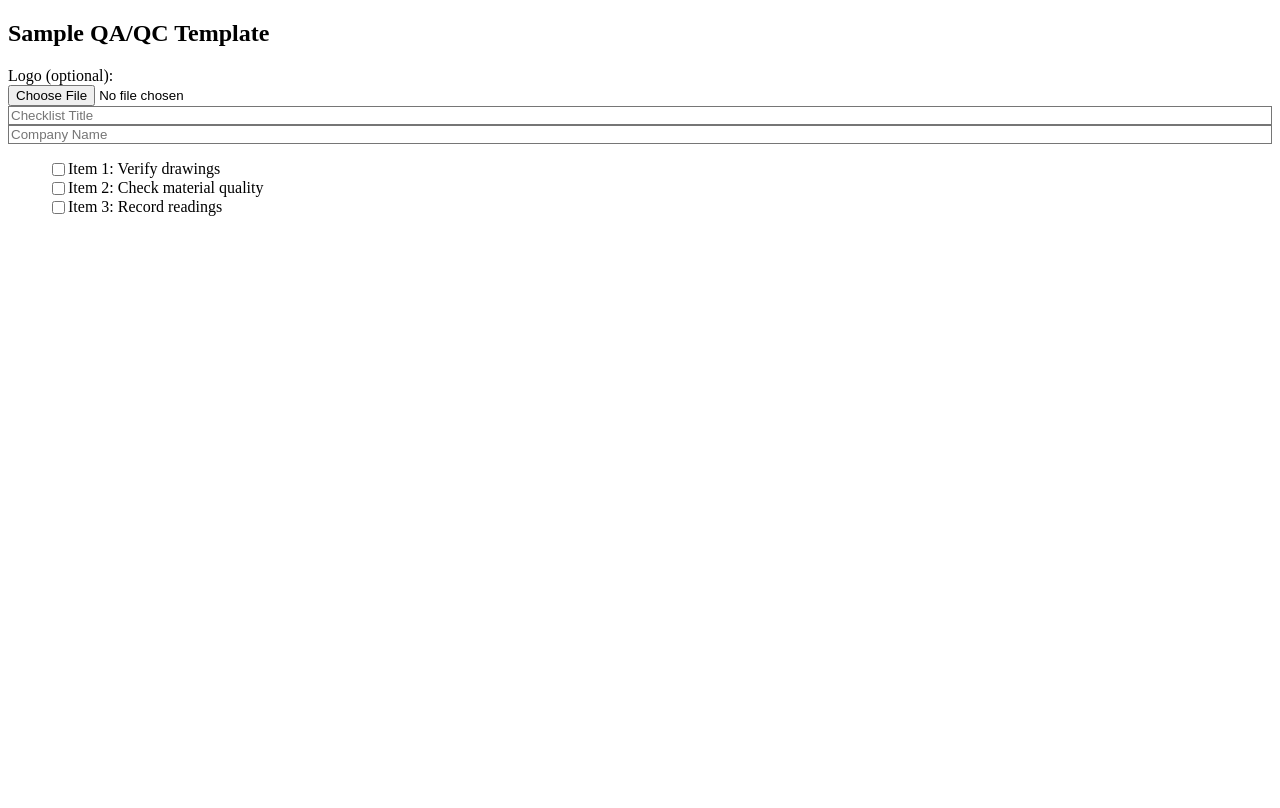
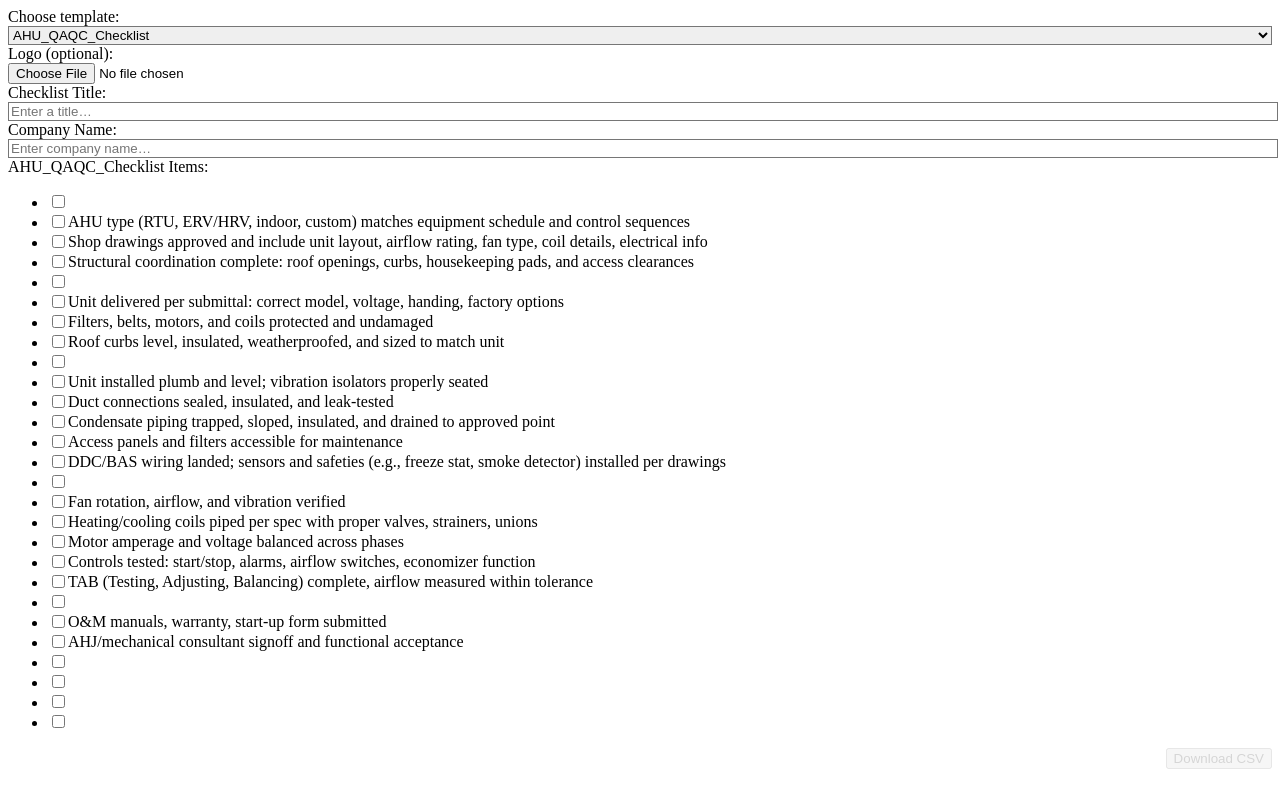
Before and after one commit to ypgajjar/qa-qc-checklists, a React (Vite) app: page / in a window 1280 px wide. Shown: the top 808 px of the page. Built offline with nearby package versions, Linux system fonts and the light colour scheme.

Commit message:
ci: add GitHub Pages build & deploy workflow and update code to use templates

```diff
--- a/package.json
+++ b/package.json
@@ -11,7 +11,8 @@
   },
   "dependencies": {
     "react": "^19.0.0",
-    "react-dom": "^19.0.0"
+    "react-dom": "^19.0.0",
+    "xlsx": "^0.18.5"
   },
   "devDependencies": {
     "@eslint/js": "^9.22.0",
--- a/src/App.jsx
+++ b/src/App.jsx
@@ -1,16 +1,32 @@
-import Checklist from './components/Checklist';
+import { useState } from "react";
+import Checklist from "./components/Checklist";
+import { templates } from "./data/templates";
 
 export default function App() {
-  // For now, hard‑code a small sample template:
-  const sampleItems = [
-    { id: '1', text: 'Item 1: Verify drawings' },
-    { id: '2', text: 'Item 2: Check material quality' },
-    { id: '3', text: 'Item 3: Record readings' },
-  ];
+  const names = Object.keys(templates);
+  const [selected, setSelected] = useState(names[0]);
 
   return (
     <div className="min-h-screen bg-gray-100 py-8">
-      <Checklist templateName="Sample QA/QC Template" items={sampleItems} />
+      <div className="max-w-xl mx-auto mb-6">
+        <label className="block mb-2 font-medium">Choose template:</label>
+        <select
+          value={selected}
+          onChange={(e) => setSelected(e.target.value)}
+          className="w-full border rounded px-3 py-2"
+        >
+          {names.map((name) => (
+            <option key={name} value={name}>
+              {name}
+            </option>
+          ))}
+        </select>
+      </div>
+
+      <Checklist
+        templateName={selected}
+        items={templates[selected]}
+      />
     </div>
   );
 }
--- a/src/components/Checklist.jsx
+++ b/src/components/Checklist.jsx
@@ -1,63 +1,128 @@
-import { useState } from 'react';
+import { useState, useEffect } from "react";
 
 export default function Checklist({ templateName, items }) {
-  const [title, setTitle] = useState('');
-  const [company, setCompany] = useState('');
-  const [logoFile, setLogoFile] = useState(null);
-  const [completed, setCompleted] = useState(
-    items.reduce((acc, cur) => ({ ...acc, [cur.id]: false }), {})
-  );
+  // — logo preview URL
+  const [logoUrl, setLogoUrl] = useState("");
+  // — title & company name
+  const [title, setTitle] = useState("");
+  const [company, setCompany] = useState("");
+  // — track which items are checked
+  const [checked, setChecked] = useState({});
 
-  const handleCheckbox = (id) =>
-    setCompleted((c) => ({ ...c, [id]: !c[id] }));
+  // reset checks when template changes
+  useEffect(() => {
+    const initial = {};
+    items.forEach((it) => (initial[it.id] = false));
+    setChecked(initial);
+  }, [items]);
+
+  // handle a logo file select
+  const handleLogo = (e) => {
+    const file = e.target.files[0];
+    if (file) {
+      setLogoUrl(URL.createObjectURL(file));
+    }
+  };
+
+  // toggle one checkbox
+  const toggle = (id) =>
+    setChecked((c) => ({ ...c, [id]: !c[id] }));
+
+  // generate & download CSV
+  const download = () => {
+    // Build a CSV string
+    let csv = `"Template Name","${templateName}"\n`;
+    csv += `"Title","${title}"\n`;
+    csv += `"Company","${company}"\n\n`;
+    csv += `"Item ID","Text","Checked"\n`;
+    items.forEach(({ id, text }) => {
+      const mark = checked[id] ? "Yes" : "No";
+      // escape any quotes
+      const esc = (str) => `"${str.replace(/"/g, '""')}"`;
+      csv += [esc(id), esc(text), esc(mark)].join(",") + "\n";
+    });
+
+    // trigger a download
+    const blob = new Blob([csv], { type: "text/csv" });
+    const url = URL.createObjectURL(blob);
+    const a = document.createElement("a");
+    a.href = url;
+    // safe filename
+    const safeName = templateName.replace(/\W+/g, "_");
+    a.download = `${safeName}_${Date.now()}.csv`;
+    a.click();
+    URL.revokeObjectURL(url);
+  };
 
   return (
-    <div className="max-w-xl mx-auto p-4 space-y-4 bg-white rounded shadow">
-      <h2 className="text-2xl font-semibold">{templateName}</h2>
-
-      {/* Logo upload */}
-      <label className="block">
-        <span className="text-sm font-medium">Logo (optional):</span>
-        <input
-          type="file"
-          accept="image/*"
-          onChange={(e) => setLogoFile(e.target.files[0])}
-          className="mt-1 block w-full"
+    <div className="max-w-xl mx-auto bg-white rounded shadow p-6 space-y-6">
+      {/* Logo */}
+      <div>
+        <label className="block font-medium mb-1">Logo (optional):</label>
+        <input type="file" accept="image/*" onChange={handleLogo} />
+        {logoUrl && (
+          <img
+            src={logoUrl}
+            alt="Logo preview"
+            className="h-16 mt-2 object-contain"
           />
-      </label>
+        )}
+      </div>
 
       {/* Title & Company */}
-      <div className="grid grid-cols-1 sm:grid-cols-2 gap-4">
+      <div>
+        <label className="block font-medium mb-1">Checklist Title:</label>
         <input
           type="text"
-          placeholder="Checklist Title"
           value={title}
           onChange={(e) => setTitle(e.target.value)}
-          className="border rounded px-3 py-2"
+          className="w-full border rounded px-3 py-2"
+          placeholder="Enter a title…"
         />
+      </div>
+      <div>
+        <label className="block font-medium mb-1">Company Name:</label>
         <input
           type="text"
-          placeholder="Company Name"
           value={company}
           onChange={(e) => setCompany(e.target.value)}
-          className="border rounded px-3 py-2"
+          className="w-full border rounded px-3 py-2"
+          placeholder="Enter company name…"
         />
       </div>
 
       {/* Checklist items */}
+      <div>
+        <label className="block font-medium mb-2">
+          {templateName} Items:
+        </label>
         <ul className="space-y-2">
-        {items.map((item) => (
-          <li key={item.id} className="flex items-start">
+          {items.map(({ id, text }) => (
+            <li key={id}>
+              <label className="inline-flex items-center">
                 <input
                   type="checkbox"
-              checked={completed[item.id]}
-              onChange={() => handleCheckbox(item.id)}
-              className="mt-1 mr-2"
+                  checked={!!checked[id]}
+                  onChange={() => toggle(id)}
+                  className="form-checkbox h-5 w-5 text-blue-600"
                 />
-            <label>{item.text}</label>
+                <span className="ml-2">{text}</span>
+              </label>
             </li>
           ))}
         </ul>
       </div>
+
+      {/* Download button */}
+      <div className="text-right">
+        <button
+          onClick={download}
+          className="bg-blue-600 text-white px-4 py-2 rounded hover:bg-blue-700 disabled:opacity-50"
+          disabled={!title || !company}
+        >
+          Download CSV
+        </button>
+      </div>
+    </div>
   );
 }
--- /dev/null
+++ b/src/data/templates.js
@@ -0,0 +1,13 @@
+// src/data/templates.js
+const modules = import.meta.glob("./json/*.json", { eager: true });
+
+export const templates = Object.fromEntries(
+  Object.entries(modules).map(([filePath, module]) => {
+    // filePath will look like './json/Electrical QAQC.json'
+    const name = filePath
+      .split("/")
+      .pop()
+      .replace(/\.json$/, "");
+    return [name, module.default];
+  })
+);
```
Also changed, not shown: 1 other file (tests, documents, lock files or other folders). Lines whose indentation alone changed are shown as unchanged.
